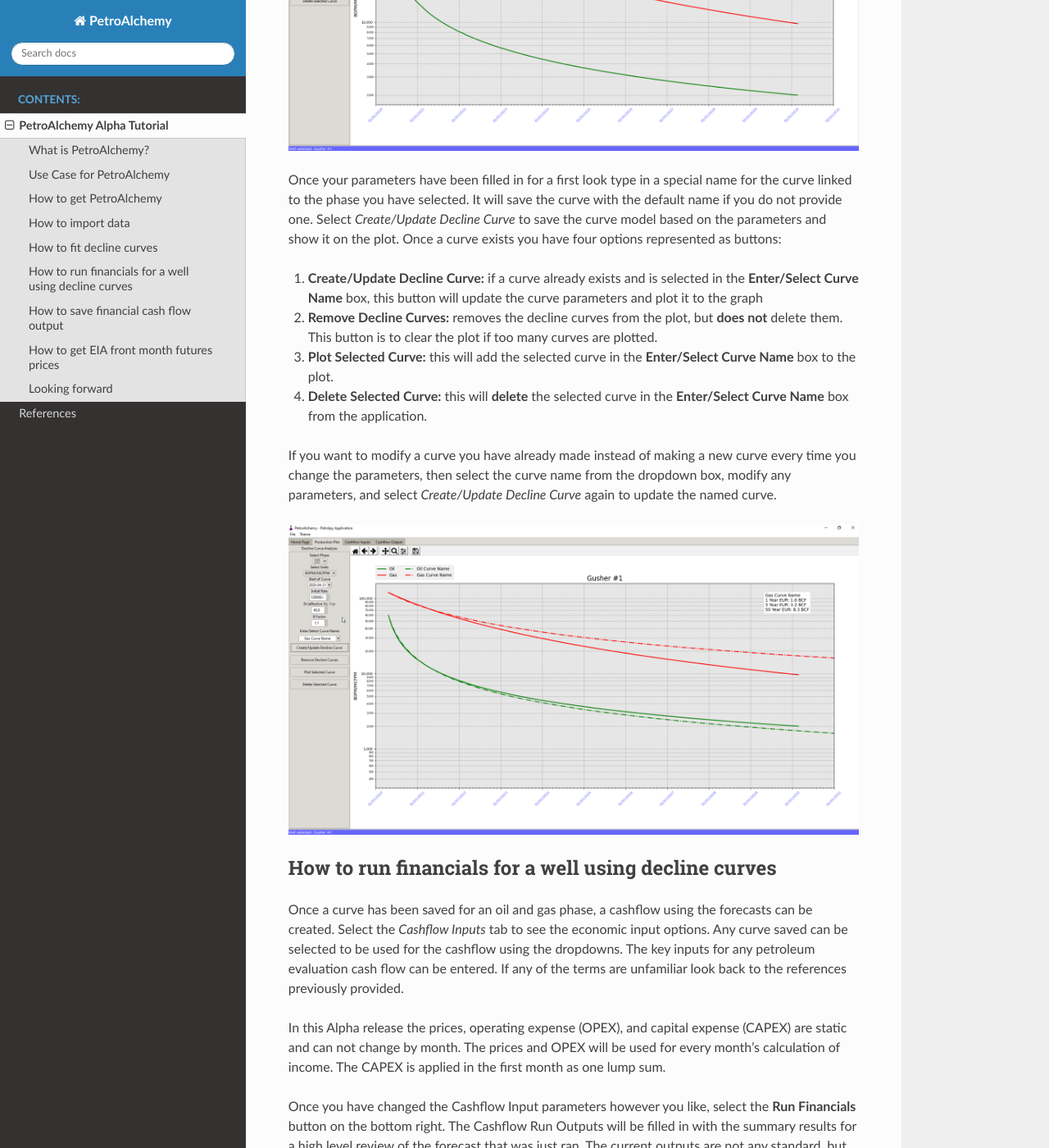
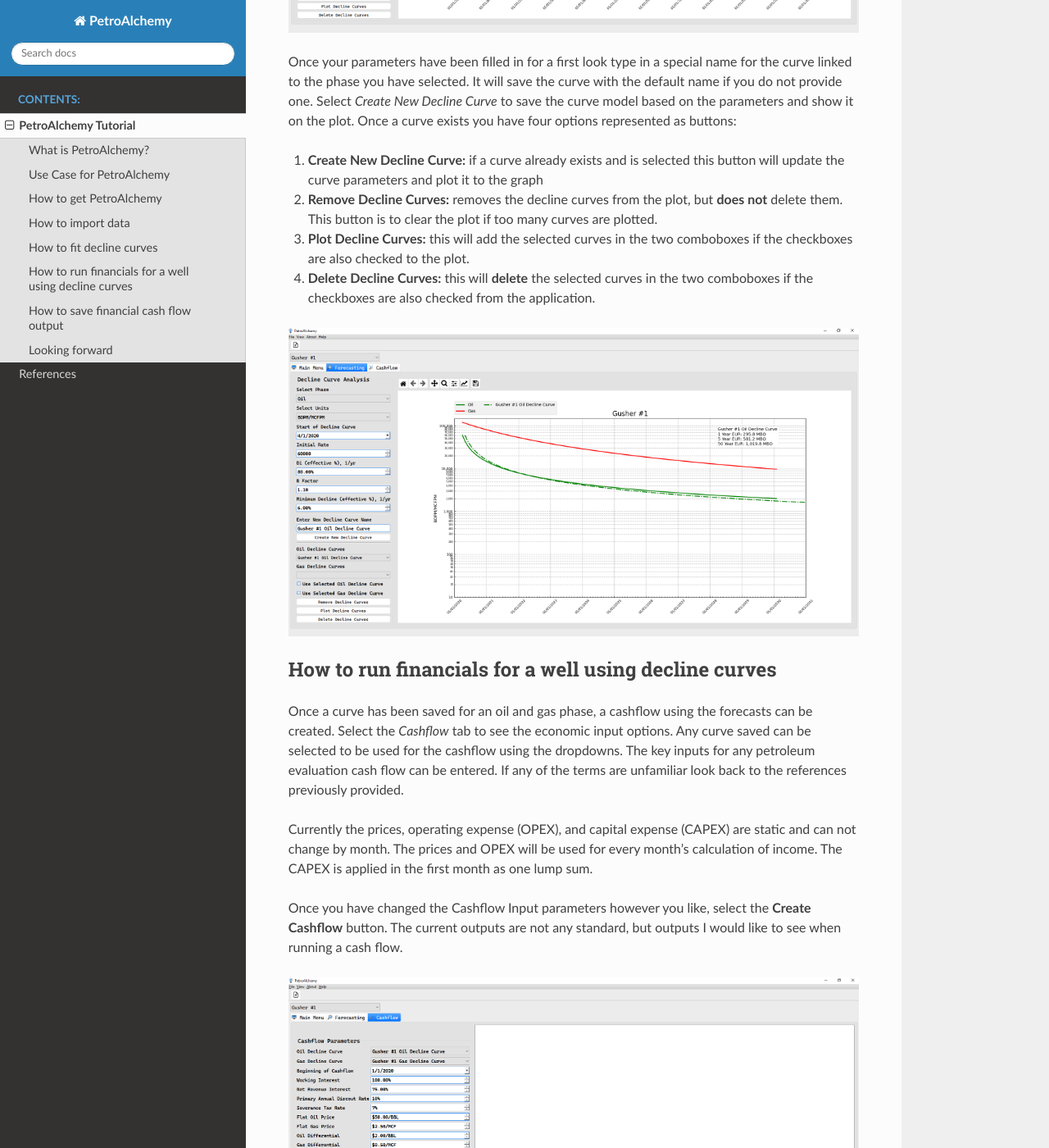
Before and after one commit to mwentzWW/PetroAlchemy, a Sphinx documentation site: the page built from docs/tutorial.rst, in a window 1280 px wide and 1400 px high, scrolled down 3484 px. Shown: the whole window at 82% size. Built offline with Sphinx 7.4.7 and the Read the Docs theme 2.0.0, drawn with Linux system fonts in a browser that asks for light colours; some of the changed text lies outside the part shown.

Commit message:
update documentation for Qt changes

```diff
--- a/docs/conf.py
+++ b/docs/conf.py
@@ -23,7 +23,7 @@ copyright = "2020, Michael Wentz"
 author = "Michael Wentz"
 
 # The full version, including alpha/beta/rc tags
-release = "v0.2.0"
+release = "v0.3.0-beta"
 
 
 # -- General configuration ---------------------------------------------------
--- a/docs/index.rst
+++ b/docs/index.rst
@@ -5,7 +5,7 @@ Welcome to PetroAlchemy's documentation!
    :maxdepth: 2
    :caption: Contents:
 
-   alpha_tutorial
+   tutorial
    references
 
 
--- a/docs/alpha_tutorial.rst
+++ b/docs/tutorial.rst
@@ -1,23 +1,18 @@
-PetroAlchemy Alpha Tutorial
+PetroAlchemy Tutorial
 ===========================
 .. contents::
 
-.. image:: img/alpha_introduction.gif
+.. image:: img/preview_0.3.0-beta.gif
 
 What is PetroAlchemy?
 ---------------------
 
-PetroAlchemy is a desktop application written using python and tkinter.
+PetroAlchemy is a desktop application written using python for the backend and Qt for the frontend.
 Python is a very popular general purpose coding language. It is used to
 create websites, machine learning models, and data science tools. If you
 would like to learn more I would encourage you to go to
 `python.org <https://www.python.org/>`__ and read the documentation.
-Tkinter is a standard library included with python used to create
-desktop applications, which means it is supported and packaged with
-python instead of a 3rd party. I used tkinter to simplify my code and
-reduce time to launch. Tkinter may not remain as the gui interface
-permanently. There are more advanced gui tools such as Qt, but at the
-moment I am not comfortable enough with the Qt API.
+Qt is a mature Graphical User Interface (GUI) framwork for cross-platform development with Python or C++.
 
 With the basic coding technical introduction aside, PetroAlchemy is
 essentially a tool to import a production file for an oil or gas well
@@ -54,8 +49,7 @@ production.
 How to get PetroAlchemy
 -----------------------
 
-The first release of the package is available in Alpha phase. The
-easiest way to get the software if you are using a Windows 64-bit
+The easiest way to get the latest version if you are using a Windows 64-bit
 machine is to download the Windows installer from the `README
 <https://github.com/mwentzWW/PetroAlchemy>`__ installation section. If
 you do not know if you are running 32-bit or 64-bit then type *about
@@ -93,16 +87,16 @@ application. You can import multiple wells at once if your file has more than on
 
 Once the application is running you can import your data by clicking the
 **Import Well Data** button on the home page, or by clicking File >
-Import Production. After a successful import the data is available to be
+Import Production, or clicking the icon in the toolbar. After a successful import the data is available to be
 selected as the well for analysis by selecting it using the dropdown box
 on the home page.
 
 How to fit decline curves
 -------------------------
 
-You can select which well to analyze by using the dropdown box on the home page. The current well selected will appear in the status bar in blue at the bottom of the screen. You can also go to the next well by pressing **ctrl+j**, and go to the previous well by pressing **ctrl+f**.
+You can select which well to analyze by using the dropdown box under the toolbar.
 
-The selected well’s production will be shown on the **Production Plot**
+The selected well’s production will be shown on the **Forecasting**
 tab. Click the tab to view the data you just imported. On the left side
 of the screen you will see all of the decline curve parameters for Arps Decline. PetroAlchemy will use either an exponential, hyperbolic, or harmonic decline depending on what *B Factor* is selected. PetroAlchemy will automatically switch to exponential terminal decline based on the *minimim decline* selected. This tool is only useful if you have a reasonable
 understanding of how decline curves are constructed. For a refresher on
@@ -120,16 +114,13 @@ first year of production imported.
 Once your parameters have been filled in for a first look type in a
 special name for the curve linked to the phase you have selected. It
 will save the curve with the default name if you do not provide one.
-Select *Create/Update Decline Curve* to save the curve model based on
+Select *Create New Decline Curve* to save the curve model based on
 the parameters and show it on the plot. Once a curve exists you have four options represented as buttons:
 
-#. **Create/Update Decline Curve:** if a curve already exists and is selected in the **Enter/Select Curve Name** box, this button will update the curve parameters and plot it to the graph
+#. **Create New Decline Curve:** if a curve already exists and is selected this button will update the curve parameters and plot it to the graph
 #. **Remove Decline Curves:** removes the decline curves from the plot, but **does not** delete them. This button is to clear the plot if too many curves are plotted.
-#. **Plot Selected Curve:** this will add the selected curve in the **Enter/Select Curve Name** box to the plot.
-#. **Delete Selected Curve:** this will **delete** the selected curve in the **Enter/Select Curve Name** box from the application.
-
-If you want to modify a curve you have already made instead of making a new curve every time you change the parameters, then select the curve name from the dropdown box, modify any parameters, and select *Create/Update Decline
-Curve* again to update the named curve.
+#. **Plot Decline Curves:** this will add the selected curves in the two comboboxes if the checkboxes are also checked to the plot.
+#. **Delete Decline Curves:** this will **delete** the selected curves in the two comboboxes if the checkboxes are also checked from the application.
 
 .. image:: img/forecast_plot_example.png
 
@@ -137,41 +128,29 @@ How to run financials for a well using decline curves
 -----------------------------------------------------
 
 Once a curve has been saved for an oil and gas phase, a cashflow using
-the forecasts can be created. Select the *Cashflow Inputs* tab to see
+the forecasts can be created. Select the *Cashflow* tab to see
 the economic input options. Any curve saved can be selected to be used
 for the cashflow using the dropdowns. The key inputs for any petroleum
 evaluation cash flow can be entered. If any of the terms are unfamiliar
 look back to the references previously provided.
 
-In this Alpha release the prices, operating expense (OPEX), and capital
+Currently the prices, operating expense (OPEX), and capital
 expense (CAPEX) are static and can not change by month. The prices and
 OPEX will be used for every month’s calculation of income. The CAPEX is
 applied in the first month as one lump sum.
 
 Once you have changed the Cashflow Input parameters however you like,
-select the **Run Financials** button on the bottom right. The Cashflow
-Run Outputs will be filled in with the summary results for a high level
-review of the forecast that was just ran. The current outputs are not
+select the **Create Cashflow** button. The current outputs are not
 any standard, but outputs I would like to see when running a cash flow.
 
 .. image:: img/cashflow_inputs_run_example.png
-
-You can also view the simple text output of the cashflow by month by
-selecting the **Cashflow Output** tab. Currently you cannot group the
-output in the application in any way, by year for example, but that
-could be added if requested.
 
 How to save financial cash flow output
 --------------------------------------
 
 You can save the entire cashflow output run to excel by selecting **File
-> Save Cashflow**. Once exported to excel it is easy to use a pivot
+> Export Cashflow**. Once exported to excel it is easy to use a pivot
 table to change or alter the data in how you would like to see it.
-
-How to get EIA front month futures prices
------------------------------------------
-
-If you want PetroAlchemy to automatically use the WTI and Natural Gas futures front month contract prices, then you need to get a free API key from eia.gov `here <https://www.eia.gov/opendata/register.php/>`__. Once you register and receive an API key from eia.gov, find your **app_settings.json** file which should be in your **PetroAlchemy** folder you installed the program in. Open the json file and replace **EIA_API_KEY** with your API key eia.gov emailed you. Make sure your api key is surrounded by quotes in the json file. Now PetroAlchemy will pull the front month prices and place them as the oil and gas prices on the **Cashflow Input** tab.
 
 Looking forward
 ---------------
@@ -183,9 +162,6 @@ licenses for software used in decline curve analysis. My goal is to
 provide tools through open source that will improve with community
 contributions and feedback.
 
-Before sharing this project I do not know
-how many people will find this useful, but I want to help foster
-collaboration for open source petroleum engineering tools and projects.
 In my view PetroAlchemy is one of many tools that will be created by the
 petroleum open source community. If you have ideas for PetroAlchemy
 please create a new issue with a feature request on the project’s
```
Also changed, not shown: other parts of docs/tutorial.rst (+1 -1 lines), README.md (+8 -8 lines), docs/img/cashflow_inputs_run_example.png, docs/img/forecast_plot_example.png, docs/img/production_plot_example.png, 2 other files.
